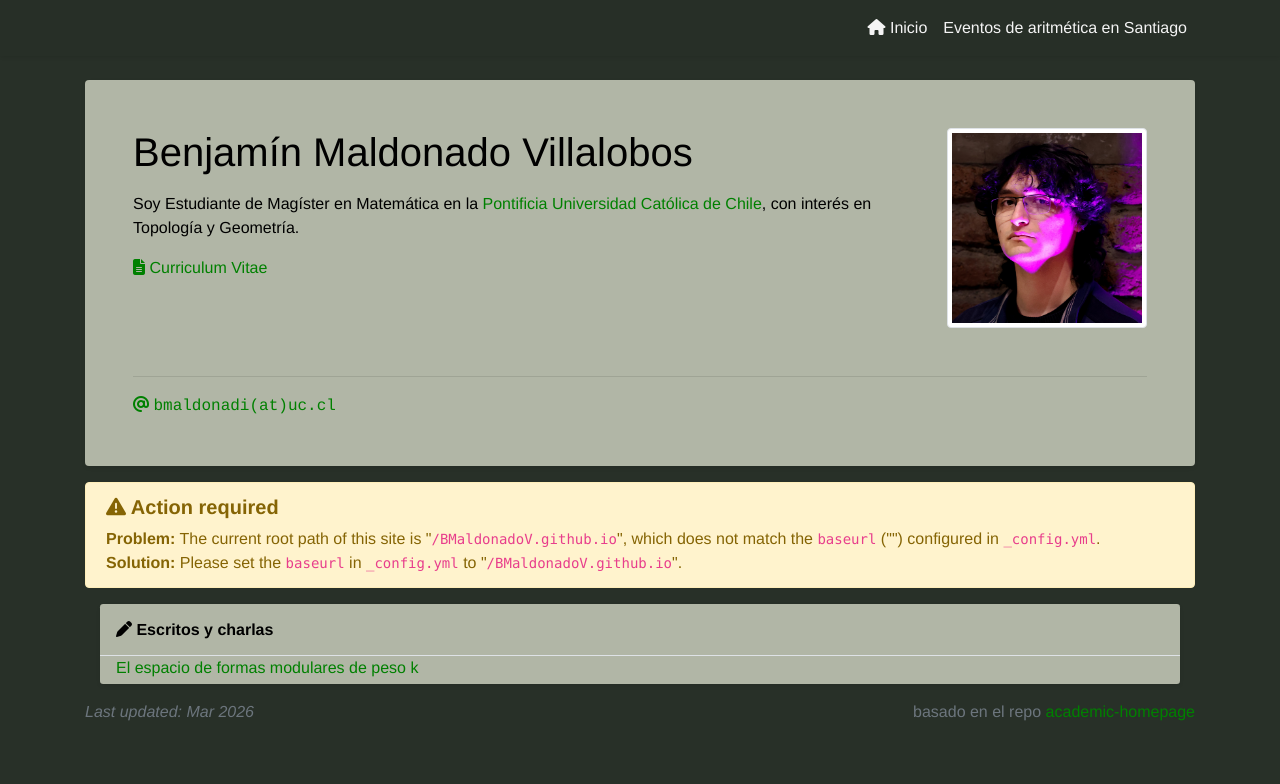
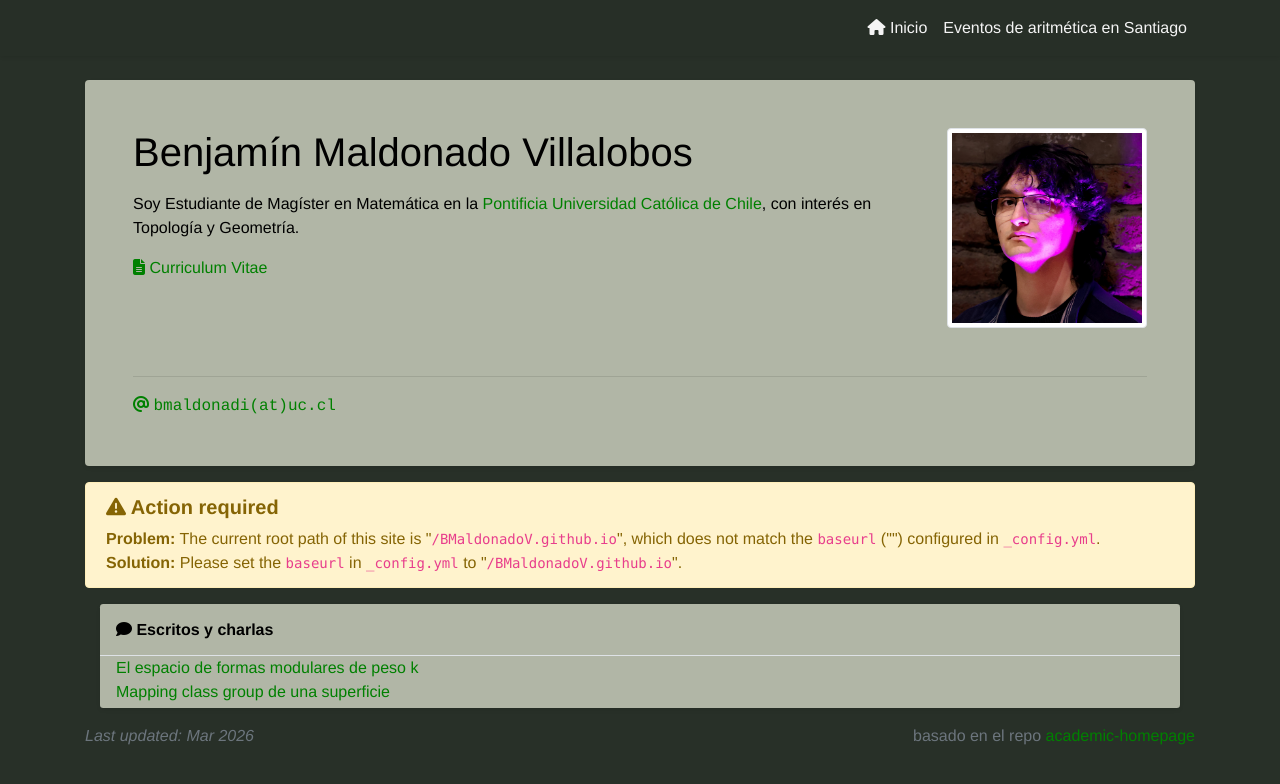
Before and after one commit to BMaldonadoV/BMaldonadoV.github.io, a Jekyll site: the page built from index.html, in a window 1280 px wide. Shown: the top 784 px of the page. Built offline with Jekyll 4.4.1, drawn with Linux system fonts in a browser that asks for light colours; nearby versions of some CDN libraries; a style sheet for code colours, icons or effects is not loaded.

Commit message:
Apuntes 10

```diff
--- a/_includes/widgets/apuntes.html
+++ b/_includes/widgets/apuntes.html
@@ -2,10 +2,11 @@
 
 <div class="container">
 <div class="my-3 bg-white shadow-sm rounded-sm">
-  <h6 class="p-3 mb-0 border-bottom border-gray"><i class="fa-solid fa-pen"></i> Escritos y charlas</h6>
+  <h6 class="p-3 mb-0 border-bottom border-gray"><i class="fa fa-comment"></i> Escritos y charlas</h6>
   <div class="px-3 pb-1">
     <div class="media-body">
         <div><a href="subsites/docs/Escritos/El espacio de formas modulares de peso k.pdf">El espacio de formas modulares de peso k</a></div>
+        <div><a href = "subsites/docs/Escritos/Beamer final.pdf"> Mapping class group de una superficie</a></div>
       </div>
     </div>
   </div>
```
Also changed, not shown: 2 other files.
